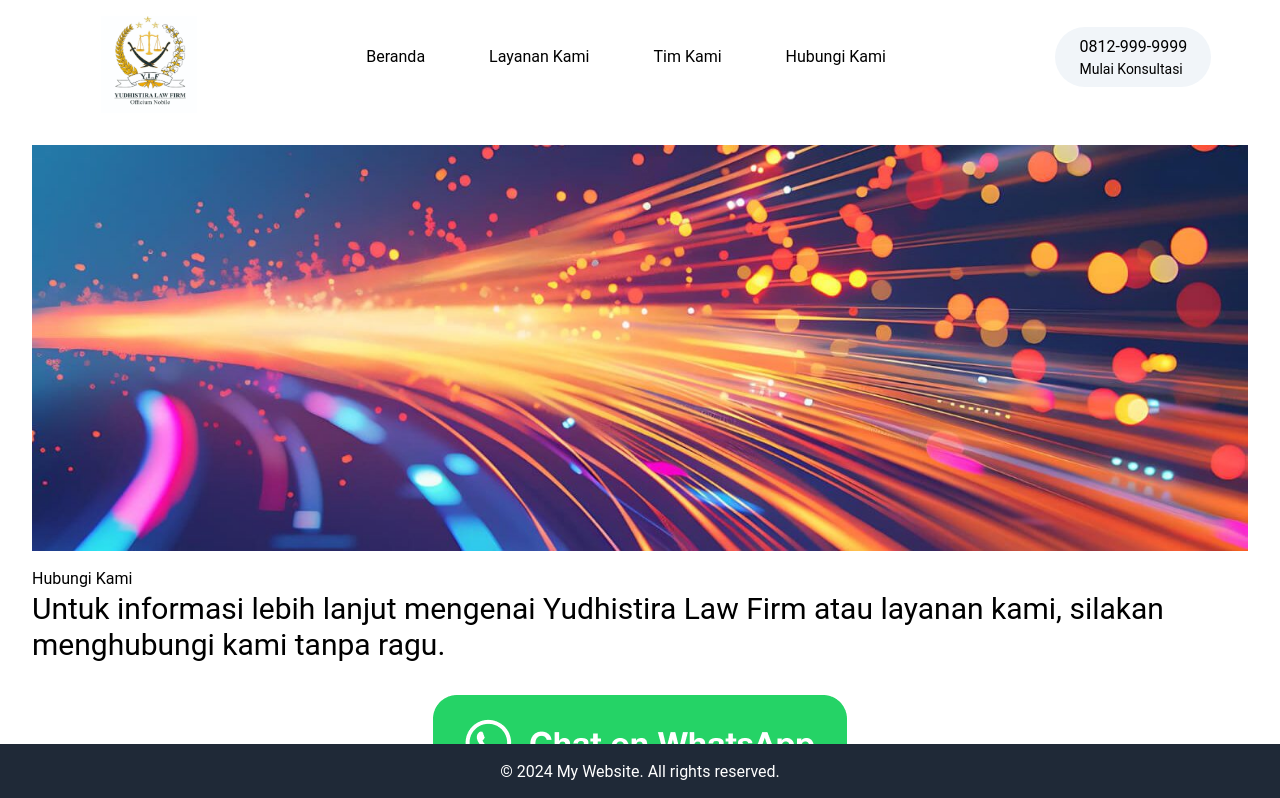
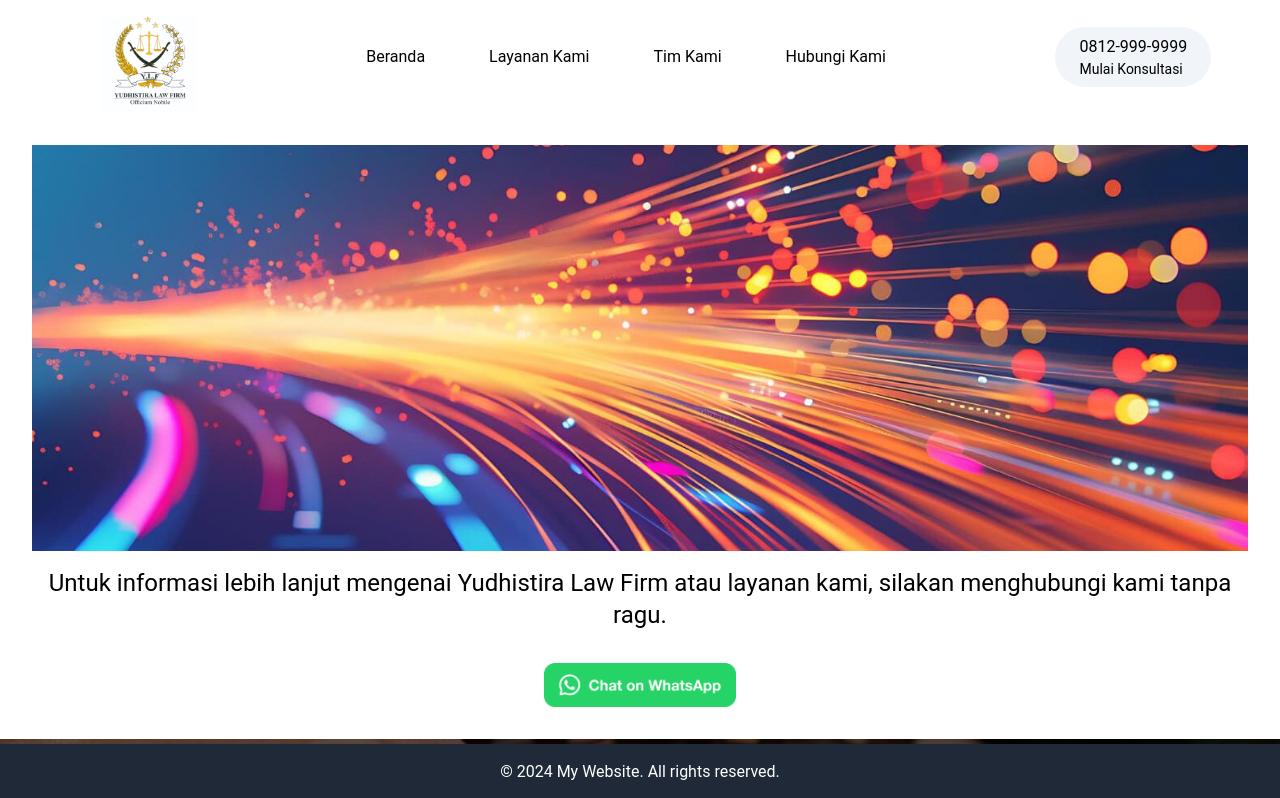
Before and after one commit to staysomi/WebLawyer, a Vue app in the folder lawfirm/: page /hubungi-kami in a window 1280 px wide. Shown: the top 798 px of the page. Built offline with nearby package versions, Linux system fonts and the light colour scheme.

Commit message:
hubungi kami

```diff
--- a/lawfirm/src/components/HubungiKami.vue
+++ b/lawfirm/src/components/HubungiKami.vue
@@ -1,11 +1,10 @@
 <template>
-    <div class="about p-8 font-poppins">
+    <div class="about p-8 ">
         <img src="../assets/img/hubungikami-header.jpg" alt="" class="w-full mb-4">
-        <p>Hubungi Kami</p>
-        <p class="text-3xl">Untuk informasi lebih lanjut mengenai Yudhistira Law Firm atau layanan kami, silakan
+        <p class="text-2xl text-center">Untuk informasi lebih lanjut mengenai Yudhistira Law Firm atau layanan kami, silakan
             menghubungi kami tanpa ragu.</p>
-        <WA class="mt-8 w-full flex justify-center">
-            <img src="../assets/img/wa-button.png" alt="">
+        <WA class="mt-8 items-center justify-center flex ">
+            <img src="../assets/img/wa-button.png" alt="" class="w-48">
         </WA>
     </div>
 </template>
```
